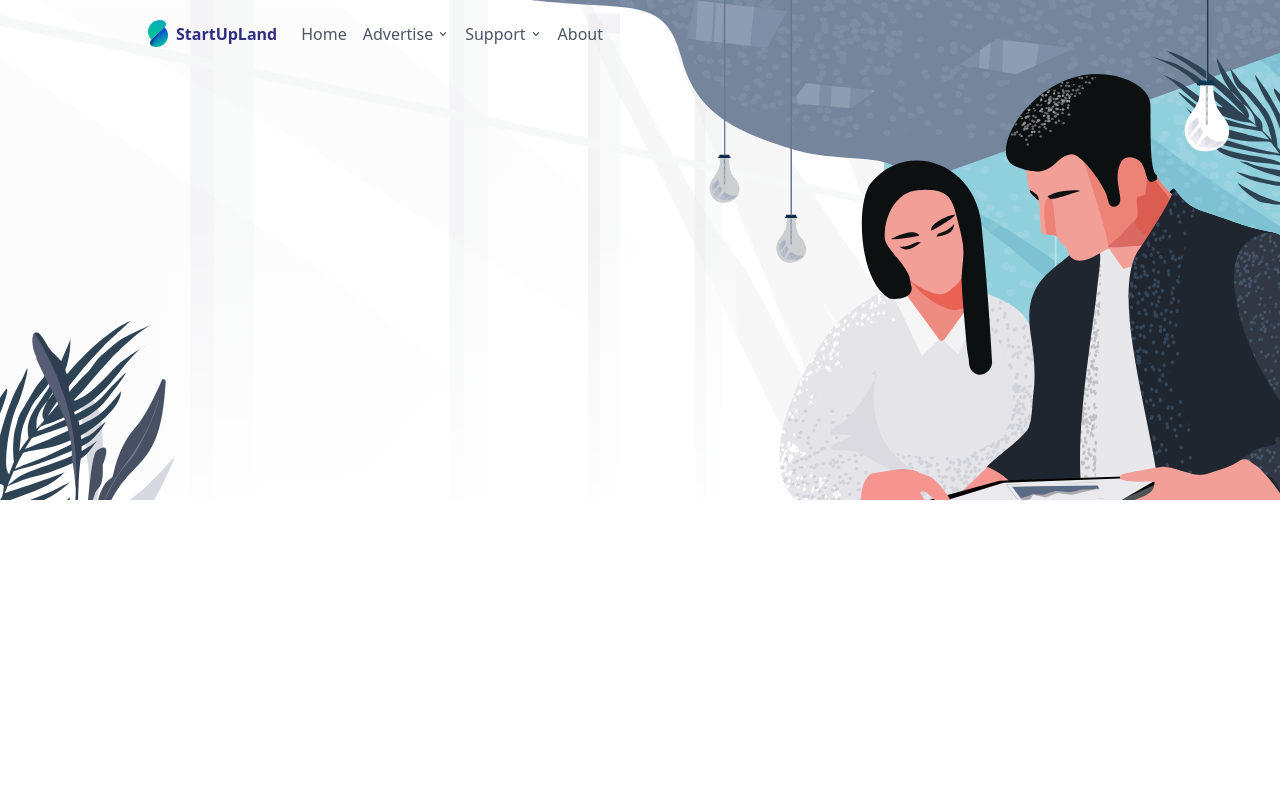
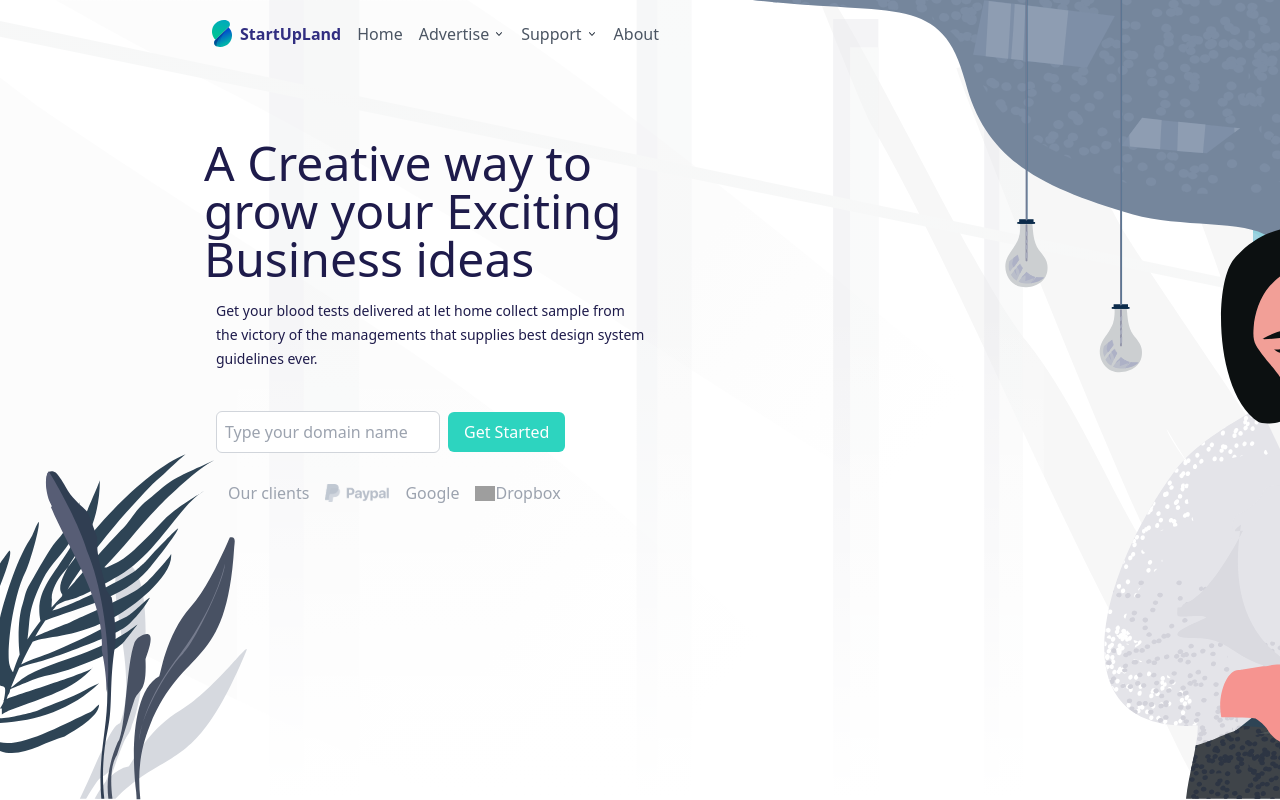
Before and after one commit to TheAwesomeTechGirl/Digital-Agency, a React (Vite) app: page / in a window 1280 px wide. Built offline with nearby package versions, Linux system fonts and the light colour scheme; grey boxes are pictures that could not be loaded.

Commit message:
finished styling the home page

```diff
--- a/src/Home.jsx
+++ b/src/Home.jsx
@@ -1,11 +1,17 @@
-import React from 'react'
-import Menu from './Menu'
-import BG from '../src/images/BG.svg'
+import React from 'react';
+import Menu from './Menu';
+import BG from '../src/images/BG.svg';
+import Hometext from './Hometext';
+import Homeform from './Homeform';
+import Sponsor from './Sponsor';
 
 function Home() {
   return (
-    <div className="homeContainer justify-center items-center sm:bg-cover md:bg-contain lg:bg-cover xl:bg-contain  font-sans" style={{ backgroundImage: `url(${BG})`, backgroundSize: 'cover',height: '500px',width: '100vw'}}>
+    <div className="homeContainer justify-center items-center sm:bg-cover   md:bg-contain lg:bg-cover xl:bg-contain font-sans" style={{ backgroundImage: `url(${BG})`, backgroundSize: 'cover', height: '100vh', width: '100vw'}}>
       <Menu />
+      <Hometext/>
+      <Homeform/>
+      <Sponsor/>
     </div>
   );
 }
--- /dev/null
+++ b/src/Homeform.jsx
@@ -0,0 +1,22 @@
+import React from 'react';
+
+function Homeform() {
+  return (
+    <div className="form-container justify-start items-start space-x-4 p-2 ml-2 mr-2  lg:ml-52 xl:ml-52">
+      <div className="form-content flex flex-row justify-start items-start mt-6">
+        <form>
+          <input
+            type="text"
+            placeholder="Type your domain name"
+            className="border border-gray-300 p-2 rounded-md w-56 focus:outline-none focus:border-indigo-500"
+          />
+          <button className="bg-teal-400  text-white px-4 py-2 rounded-md ml-2 hover:bg-indigo-900 focus:outline-none focus:bg-indigo-900">
+            Get Started
+          </button>
+        </form>
+      </div>
+    </div>
+  );
+}
+
+export default Homeform;
--- /dev/null
+++ b/src/Hometext.jsx
@@ -0,0 +1,28 @@
+import React from 'react';
+
+function Hometext() {
+  return (
+    <div>
+      <div className="text-container justify-start items-start space-x-4 p-2 ml-2 mr-2  lg:ml-48 xl:ml-48">
+        <div className="text-content flex flex-col justify-start items-start ">
+          <h1 className='font-normal text-4xl leading-none ml-1 text-indigo-950 tracker-tighter mt-16 lg:tracker-tighter lg:font-medium lg:text-5xl  lg:leading-none'>
+            A Creative way to
+            <br/>
+            grow your Exciting
+            <br/>
+            Business ideas
+          </h1>
+          <p className='font-sans text-indigo-950 font-light leading-6 text-sm mt-4  lg:ml-4 xl:ml-4'>
+            Get your blood tests delivered at let home collect sample from
+            <br/>
+            the victory of the managements that supplies best design system
+            <br/>
+            guidelines ever.
+          </p>
+        </div>
+      </div>
+    </div>
+  );
+}
+
+export default Hometext;
--- a/src/Menu.jsx
+++ b/src/Menu.jsx
@@ -3,7 +3,7 @@ import Logo from '../src/images/logo.svg';
 
 function Menu() {
   return (
-    <div className="menu justify-start items-center flex flex-row space-x-6 ml-32 p-5">
+    <div className="menu justify-start items-center flex flex-row space-x-4  p-5 ml-2 mr-2 lg:ml-48 xl:ml-48">
     <div className="logo justify-center items-center flex flex-row">
       <img src={Logo} alt="Logo" className='w-5'/>
       <span className="ml-2 text-indigo-900 font-bold">StartUpLand</span>
--- /dev/null
+++ b/src/Sponsor.jsx
@@ -0,0 +1,27 @@
+import React from 'react';
+import paypalimg from '../src/images/paypal.svg';
+import dropbox from '../src/images/Dropdown.svg';
+
+function Sponsor() {
+  return (
+    <div className="sponsor-container justify-start items-center flex flex-row space-x-4 p-5 ml-2 mr-2 lg:ml-52 xl:ml-52">
+      <div className="sponsor-list justify-center items-center flex flex-row">
+        <ul className="flex flex-row space-x-4">
+          <li className="flex flex-row items-center text-gray-400 font-normal"> Our clients</li>
+          <li className="flex flex-row items-center text-gray-400 font-normal">
+            <img src={paypalimg} alt="paypal" className="w-16" />
+          </li>
+          <li className="flex flex-row items-center text-gray-400 font-normal">
+            Google
+          </li>
+          <li className="flex flex-row items-center text-gray-400 font-normal">
+            <img src={dropbox} alt="dropbox" className="w-5" />
+            <span>Dropbox</span>
+          </li>
+        </ul>
+      </div>
+    </div>
+  );
+}
+
+export default Sponsor;
--- a/tailwind.config.js
+++ b/tailwind.config.js
@@ -5,7 +5,10 @@ export default {
     "./src/**/*.{js,ts,jsx,tsx}",
   ],
   theme: {
-
+fontFamily: {
+  home: 'font-sans',
+  h1 : 'Arvo',
+},
 
     extend: {
       screens: {
```
Lines whose indentation alone changed are shown as unchanged.
